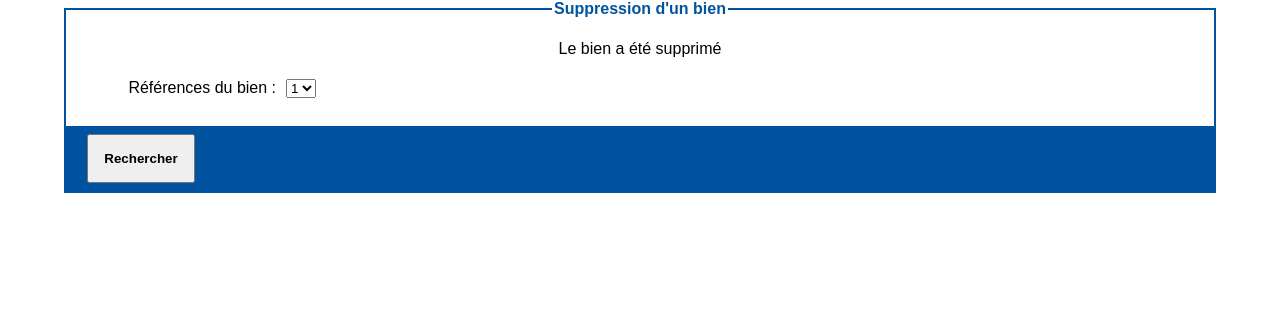
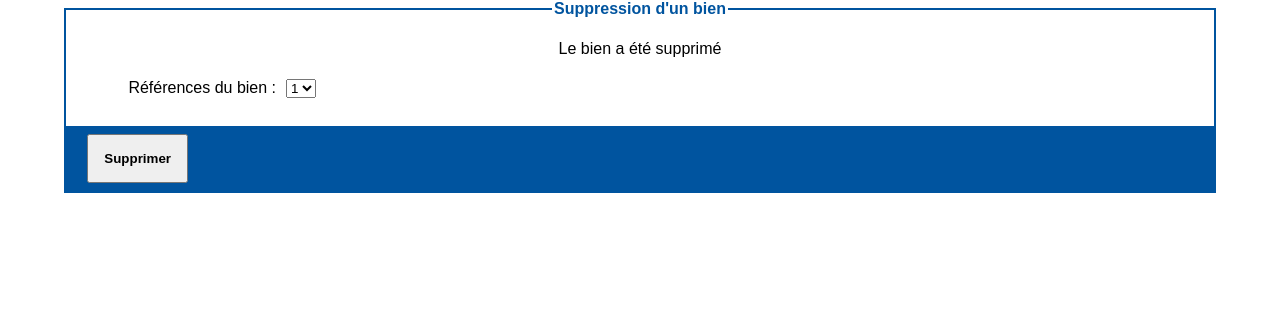
Before and after one commit to oudshoorngaetan/mission3-mercado-demirel-oudshoorn, a PHP site: page /supprimerBien.php in a window 1280 px wide. Shown: the part 162-486 px from the top of the page. Run offline with PHP 8.4, Linux system fonts and the light colour scheme; the visitor is signed in with stand-in values (Sample User, id 1); data comes from the database, SQL or seed files in the repository; some libraries are stand-ins or nearby versions.

Commit message:
Modif bouton suppression

```diff
--- a/Mission3/vuescontroleurs/supprimerBien.php
+++ b/Mission3/vuescontroleurs/supprimerBien.php
@@ -31,7 +31,7 @@ foreach ($lesID as $unID) {
 echo '</select><br>'
  . '</div>'
  . '<div id="piedForm">'
- . '<input type="submit" name="valid" id="valid" value="Rechercher"/>'
+ . '<input type="submit" name="valid" id="valid" value="Supprimer"/>'
  . '</div>'
  . '</fieldset>'
  . '</form>'
```
